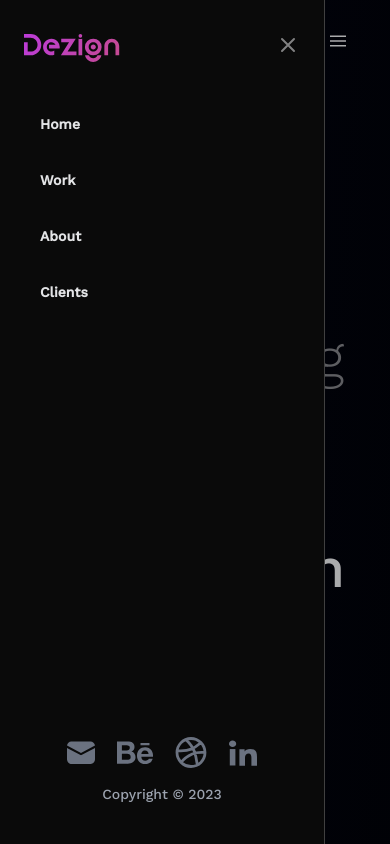
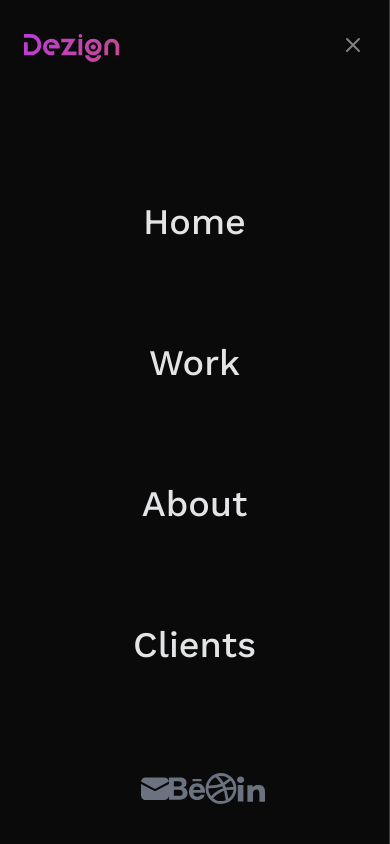
Before and after one commit to ojedacristian/next-tailwind-portfolio, a Next.js app: page / in a window 390 px wide. Both pictures are taken after a click on the button 338 px from the left and 41 px from the top of the page. Shown: the top 844 px of the page. Built offline with nearby package versions, Linux system fonts and the light colour scheme.

Commit message:
cambios en el menu

```diff
--- a/components/MobileMenu.tsx
+++ b/components/MobileMenu.tsx
@@ -17,7 +17,8 @@ const navVariant = {
     transition: {
       staggerChildren: 0.1,
       staggerDirection: -1,
-      delay: 0.5
+      delay: 0.5,
+      duration: 0.2
     }
   },
   show: {
@@ -77,11 +78,11 @@ export const MobileMenu: React.FC<MobileMenuProps> = ({ links }) => {
               animate='show'
               exit='hidden'
               variants={navVariant}
-                            className="fixed top-0 left-0 bottom-0 flex flex-col w-5/6 max-w-sm py-6 px-6 bg-neutral-950 border-r border-neutral-700 overflow-y-auto">
+              className="fixed top-0 left-0 bottom-0 flex flex-col w-full py-6 px-6 bg-neutral-950 border-r border-neutral-700 overflow-y-auto">
               <div className="flex items-center justify-between mb-8">
                 <DezignLogo />
                 <motion.button
-                                    whileHover={{ rotate: 180, scale: 1.2 }}
+                  whileHover={{ rotate: 180, scale: 1.5 }}
                   whileTap={{ scale: 0.8 }}
                   className="navbar-close" onClick={() => {
                     window.document.body.classList.remove('overflow-hidden')
@@ -92,23 +93,21 @@ export const MobileMenu: React.FC<MobileMenuProps> = ({ links }) => {
                   </svg>
                 </motion.button>
               </div>
-                            <div>
-                                <ul>
+              <ul className='h-full flex flex-col justify-around m-14 items-center'>
                 {
                   links.map(({ id, title }) => (
                     <motion.li className="mb-1" key={title}
                       variants={navVariantItem}
                     >
-                                                <NavButton title={title} id={id} className='block p-4 text-sm font-semibold text-neutral-1 hover:bg-gray-900 hover:text-primary rounded'
+                      <NavButton title={title} id={id} className='block p-4 text-4xl text-neutral-1 hover:line-through'
                         fn={toggleMenu}
                       />
                     </motion.li>
                   ))
                 }
               </ul>
-                            </div>
               <div className="mt-auto">
-                                <div className='flex justify-around items-center px-8'>
+                <div className='flex justify-around items-center px-8 w-1/2 mx-auto mb-4'>
                   <a href="mailto:cristianojeda.maimo@gmail.com">
                     <MailIcon />
                   </a>
@@ -122,9 +121,7 @@ export const MobileMenu: React.FC<MobileMenuProps> = ({ links }) => {
                     <LinkedinIcon />
                   </a>
                 </div>
-                                <p className="my-4 text-sm text-center text-gray-400">
-                                    <span>Copyright © 2023</span>
-                                </p>
+
               </div>
             </motion.nav>
           </div>
```
Lines whose indentation alone changed are shown as unchanged.
